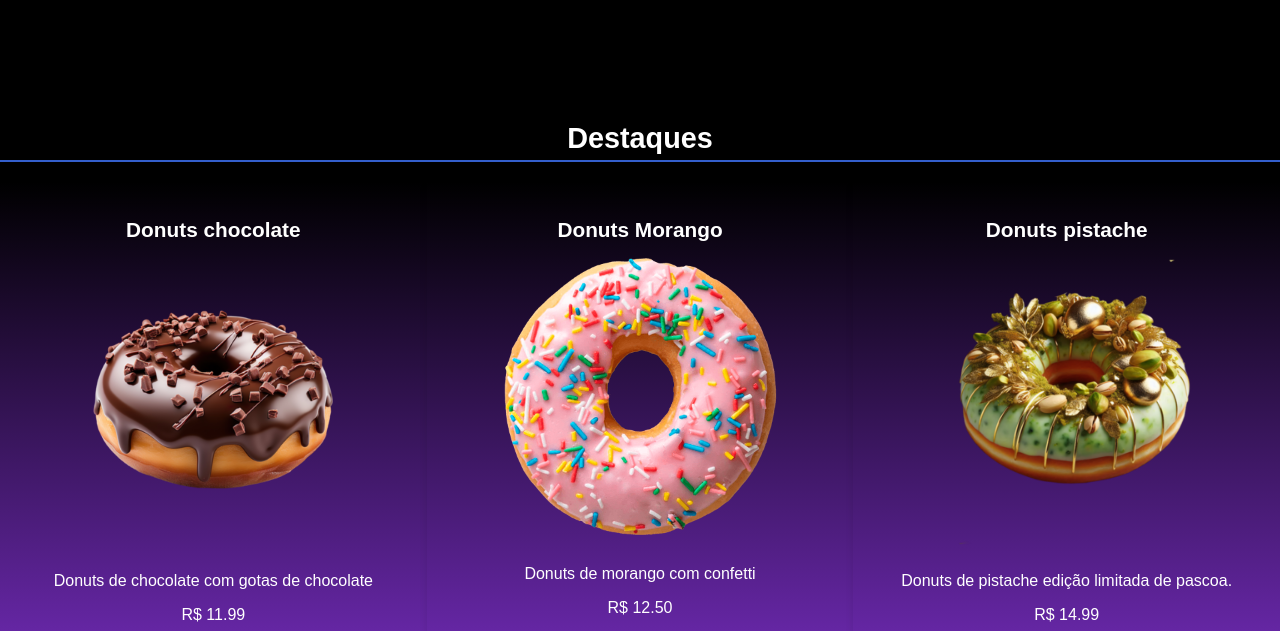
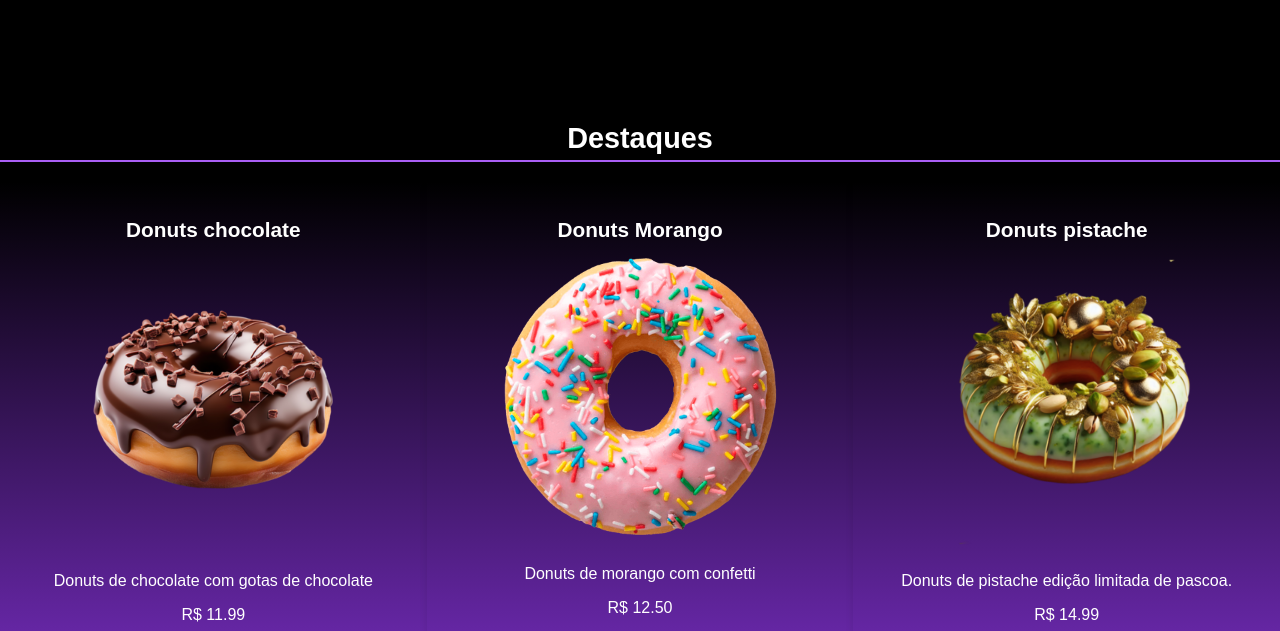
Before and after one commit to Dan3896/siteDonuts, a plain HTML site: page index.html in a window 1280 px wide. Shown: the part 169-800 px from the top of the page. Drawn offline with Linux system fonts and the light colour scheme.

Commit message:
Update style.css

```diff
--- a/style.css
+++ b/style.css
@@ -125,7 +125,7 @@ section {
 }
 
 h2 {
-    border-bottom: 2px solid #345fcc;
+    border-bottom: 2px solid #aa5ff5;
     padding-bottom: 5px;
 }
 
```
